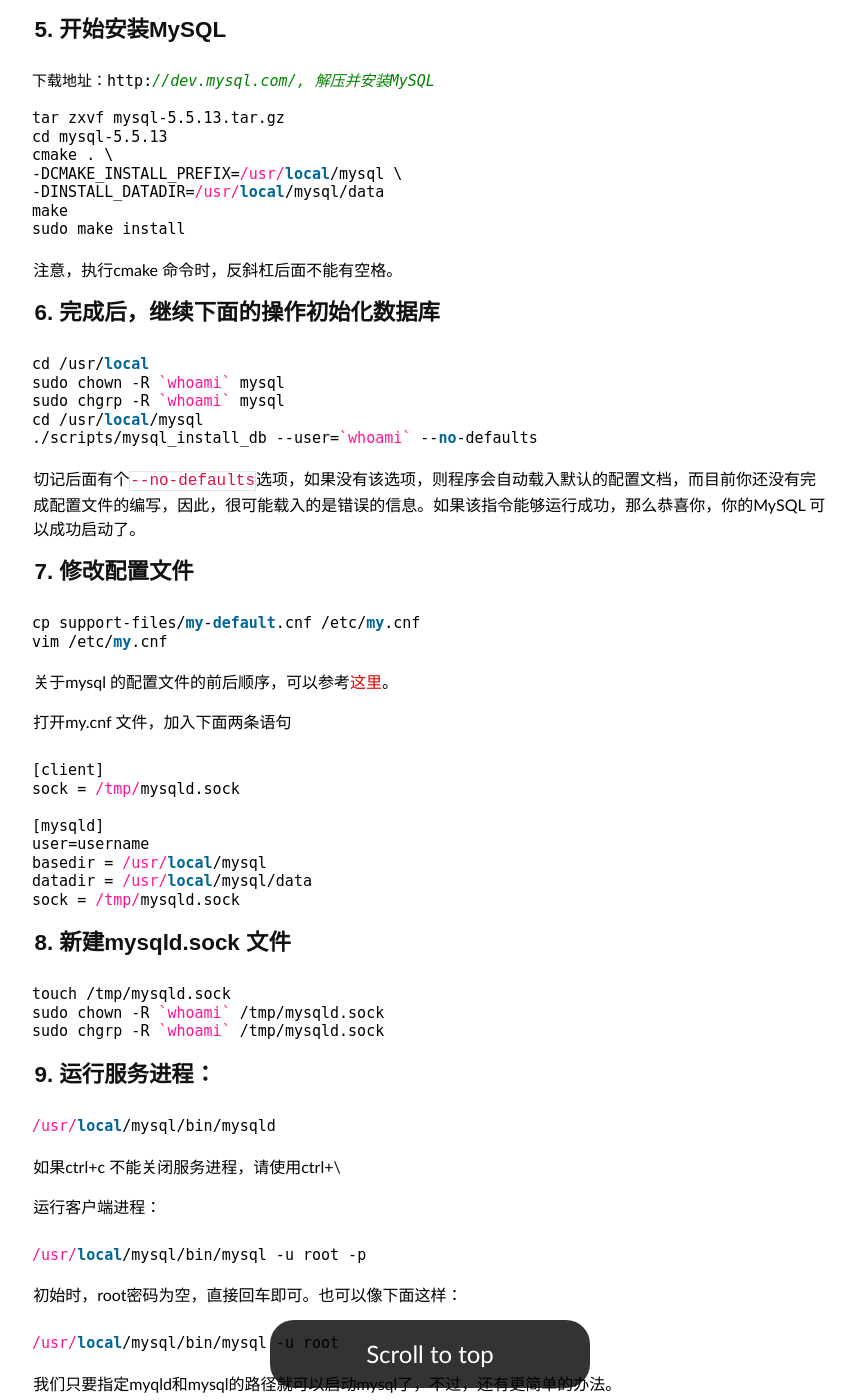
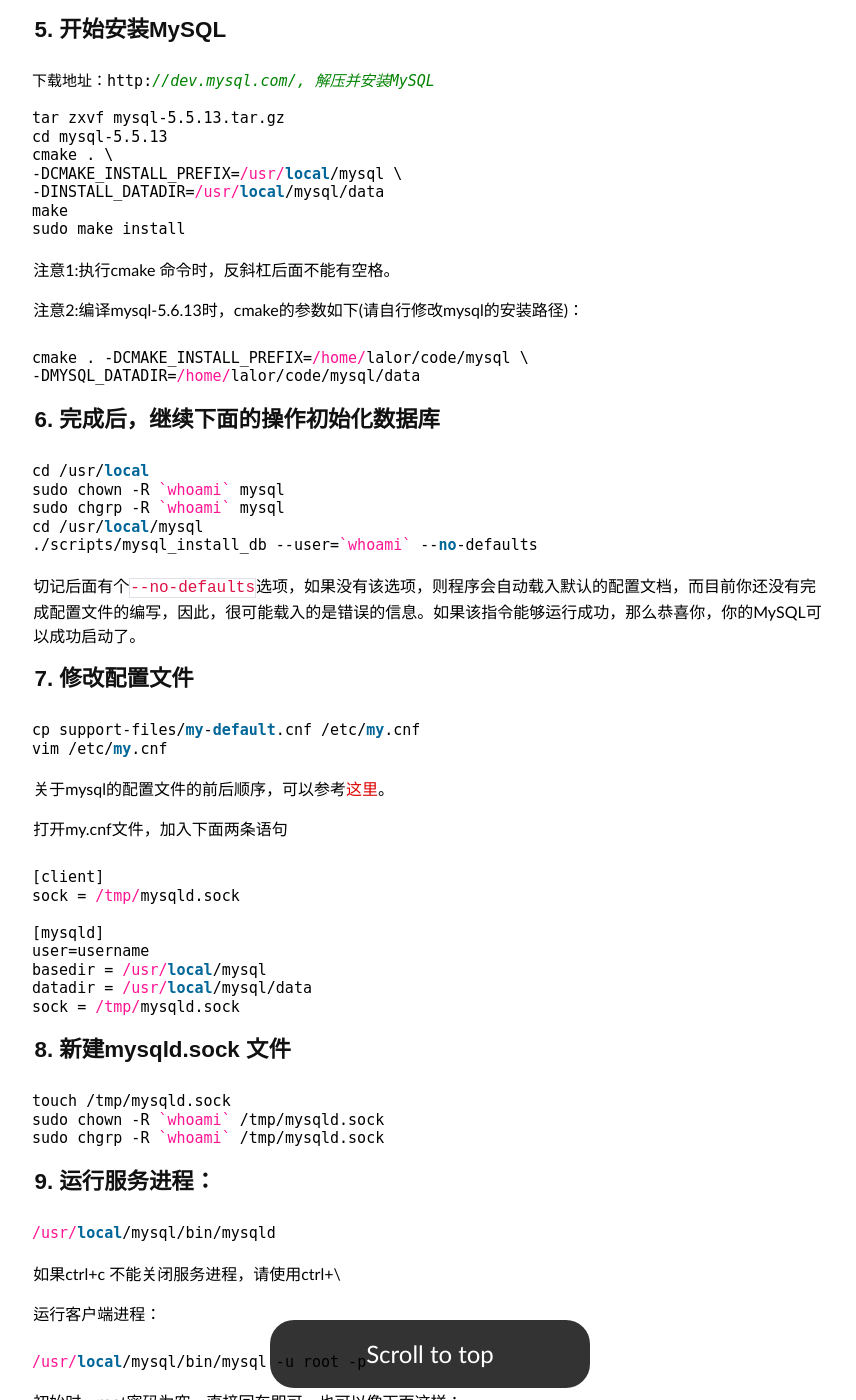
Before and after one commit to lalor/cn, a Jekyll site: the page built from _posts/2013-06-05-compile-mysql-in-linux.md, in a window 1280 px wide and 1400 px high, scrolled down 877 px. Shown: the whole window, without its empty margins (210-1066 px from the left). Built offline with Jekyll 4.4.1, drawn with Linux system fonts in a browser that asks for light colours; some web fonts are replaced; Markdown is read by kramdown in place of the engine named in the settings; comment, search, counter and statistics services are not loaded; some of the changed text lies outside the part shown.

```diff
--- a/_posts/2013-06-05-compile-mysql-in-linux.md
+++ b/_posts/2013-06-05-compile-mysql-in-linux.md
@@ -56,7 +56,12 @@
 	make
 	sudo make install
 
-注意，执行cmake 命令时，反斜杠后面不能有空格。
+注意1:执行cmake 命令时，反斜杠后面不能有空格。
+
+注意2:编译mysql-5.6.13时，cmake的参数如下(请自行修改mysql的安装路径)：
+
+    cmake . -DCMAKE_INSTALL_PREFIX=/home/lalor/code/mysql \
+    -DMYSQL_DATADIR=/home/lalor/code/mysql/data
 
 ##6. 完成后，继续下面的操作初始化数据库
 
@@ -66,16 +71,16 @@
 	cd /usr/local/mysql
 	./scripts/mysql_install_db --user=`whoami` --no-defaults
 
-切记后面有个`--no-defaults`选项，如果没有该选项，则程序会自动载入默认的配置文档，而目前你还没有完成配置文件的编写，因此，很可能载入的是错误的信息。如果该指令能够运行成功，那么恭喜你，你的MySQL 可以成功启动了。
+切记后面有个`--no-defaults`选项，如果没有该选项，则程序会自动载入默认的配置文档，而目前你还没有完成配置文件的编写，因此，很可能载入的是错误的信息。如果该指令能够运行成功，那么恭喜你，你的MySQL可以成功启动了。
 
 ##7. 修改配置文件
 
 	cp support-files/my-default.cnf /etc/my.cnf
 	vim /etc/my.cnf
 
-关于mysql 的配置文件的前后顺序，可以参考[这里](http://weibo.com/2216172320/zxUaAaiuu)。
+关于mysql的配置文件的前后顺序，可以参考[这里](http://weibo.com/2216172320/zxUaAaiuu)。
 
-打开my.cnf 文件，加入下面两条语句
+打开my.cnf文件，加入下面两条语句
 
 	[client]
 	sock = /tmp/mysqld.sock
@@ -133,7 +138,7 @@
 
 ##常见问题1：启动不了?
 
-是否已经启动了一个进程
+是否已经启动了一个进程？
 
 	ps aux | grep "mysql"
 
```
Also changed, not shown: _posts/2013-06-13-linux-performance-analysis-and-tools.md (+3 -2 lines), _posts/compile-mysql.md (added, +96 -0 lines).
